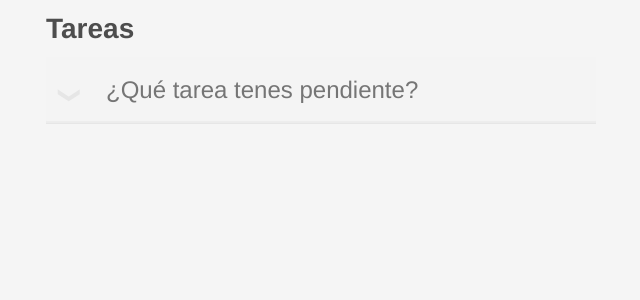
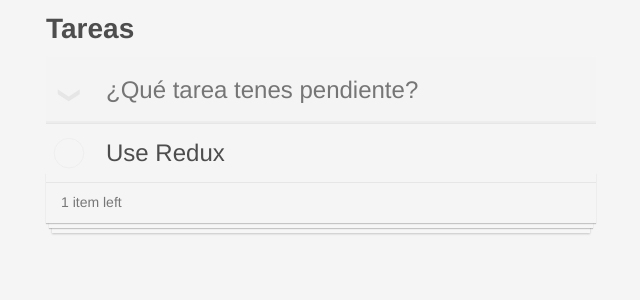
Before and after one commit to FedeG/react-redux-hooks-workshop, a React (Create React App) app: page / in a window 1280 px wide. Shown: the top 300 px of the page, without its empty margins (319-959 px from the left). Built offline with nearby package versions, Linux system fonts and the light colour scheme.

Commit message:
Add solution for TODO list

```diff
--- a/src/App.jsx
+++ /dev/null
@@ -1,57 +0,0 @@
-import React, {PureComponent} from 'react';
-
-import Header from './components/Header';
-import MainSection from './components/MainSection';
-
-export default class App extends PureComponent {
-  state = {
-    todos: [],
-  };
-
-  onAddTodo = text => {
-    this.setState(({todos}) => ({
-      todos: [...todos, {id: todos.length + 1, completed: false, text}],
-    }));
-  };
-
-  onEditTodo = (id, text) => {
-    this.setState(({todos}) => ({
-      todos: [
-        ...todos.map(todo => (todo.id === id ? {...todo, text} : todo)),
-      ],
-    }));
-  };
-
-  onCompleteTodo = id => {
-    this.setState(({todos}) => ({
-      todos: [
-        ...todos.map(todo => (todo.id === id ? {...todo, completed: !todo.completed} : todo)),
-      ],
-    }));
-  };
-
-  onDeleteTodo = id => {
-    this.setState(({todos}) => ({
-      todos: [...todos.filter(todo => todo.id !== id)],
-    }));
-  };
-
-  render() {
-    const {todos} = this.state;
-    const actions = {
-      completeTodo: this.onCompleteTodo,
-      editTodo: this.onEditTodo,
-      deleteTodo: this.onDeleteTodo,
-    };
-    return (
-      <>
-        <Header addTodo={this.onAddTodo} />
-        <MainSection
-          todos={todos}
-          todosCount={todos.length}
-          actions={actions}
-        />
-      </>
-    );
-  }
-}
--- /dev/null
+++ b/src/actions/index.js
@@ -0,0 +1,13 @@
+export const ADD_TODO = 'ADD_TODO';
+export const DELETE_TODO = 'DELETE_TODO';
+export const EDIT_TODO = 'EDIT_TODO';
+export const COMPLETE_TODO = 'COMPLETE_TODO';
+
+export const addTodo = text => ({type: ADD_TODO, text});
+export const deleteTodo = id => ({type: DELETE_TODO, id});
+export const editTodo = (id, text) => ({type: EDIT_TODO, id, text});
+export const completeTodo = id => ({type: COMPLETE_TODO, id});
+
+export const addTodoAsync = text => dispatch => setTimeout(() => {
+  dispatch(addTodo(text));
+}, 5000);
--- /dev/null
+++ b/src/containers/App.jsx
@@ -0,0 +1,13 @@
+import React from 'react';
+
+import Header from './Header';
+import MainSection from './MainSection';
+
+const App = () => (
+  <>
+    <Header />
+    <MainSection />
+  </>
+);
+
+export default App;
--- /dev/null
+++ b/src/containers/Header.jsx
@@ -0,0 +1,11 @@
+import {connect} from 'react-redux';
+
+import Header from '../components/Header';
+import {addTodoAsync} from '../actions';
+
+const mapStateToProps = () => ({});
+const mapDispatchToProps = {addTodo: addTodoAsync};
+export default connect(
+  mapStateToProps,
+  mapDispatchToProps,
+)(Header);
--- /dev/null
+++ b/src/containers/MainSection.jsx
@@ -0,0 +1,19 @@
+import {connect} from 'react-redux';
+import {bindActionCreators} from 'redux';
+
+import * as TodoActions from '../actions';
+import MainSection from '../components/MainSection';
+
+const mapStateToProps = state => ({
+  todosCount: state.todos.length,
+  todos: state.todos,
+});
+
+const mapDispatchToProps = dispatch => ({
+  actions: bindActionCreators(TodoActions, dispatch),
+});
+
+export default connect(
+  mapStateToProps,
+  mapDispatchToProps,
+)(MainSection);
--- a/src/index.jsx
+++ b/src/index.jsx
@@ -1,10 +1,18 @@
 import React from 'react';
 import ReactDOM from 'react-dom';
+import {Provider} from 'react-redux';
 
-import App from './App';
+import App from './containers/App';
+import configureStore from './store';
 
 import './styles.css';
 
+const store = configureStore();
 const rootElement = document.getElementById('root');
 
-ReactDOM.render(<App />, rootElement);
+ReactDOM.render(
+  <Provider store={store}>
+    <App />
+  </Provider>,
+  rootElement,
+);
--- /dev/null
+++ b/src/reducers/index.js
@@ -0,0 +1,7 @@
+import {combineReducers} from 'redux';
+
+import todos from './todos';
+
+const rootReducer = combineReducers({todos});
+
+export default rootReducer;
--- /dev/null
+++ b/src/reducers/todos.js
@@ -0,0 +1,42 @@
+import {
+  ADD_TODO,
+  DELETE_TODO,
+  EDIT_TODO,
+  COMPLETE_TODO,
+} from '../actions';
+
+const initialState = [
+  {
+    text: 'Use Redux',
+    completed: false,
+    id: 0,
+  },
+];
+
+export default function todos(state = initialState, action) {
+  switch (action.type) {
+    case ADD_TODO:
+      return [
+        ...state,
+        {
+          id: state.reduce((maxId, todo) => Math.max(todo.id, maxId), -1) + 1,
+          completed: false,
+          text: action.text,
+        },
+      ];
+
+    case DELETE_TODO:
+      return state.filter(todo => todo.id !== action.id);
+
+    case EDIT_TODO:
+      return state.map(todo => (todo.id === action.id ? {...todo, text: action.text} : todo));
+
+    case COMPLETE_TODO:
+      return state.map(todo => (
+        todo.id === action.id ? {...todo, completed: !todo.completed} : todo
+      ));
+
+    default:
+      return state;
+  }
+}
--- /dev/null
+++ b/src/store/index.js
@@ -0,0 +1,17 @@
+import thunk from 'redux-thunk';
+import {createStore, applyMiddleware, compose} from 'redux';
+
+import rootReducer from '../reducers';
+
+const configureStore = () => {
+  // eslint-disable-next-line no-underscore-dangle
+  const composeEnhancers = window.__REDUX_DEVTOOLS_EXTENSION_COMPOSE__ || compose;
+  const store = createStore(
+    rootReducer,
+    {},
+    composeEnhancers(applyMiddleware(thunk)),
+  );
+  return store;
+};
+
+export default configureStore;
```
